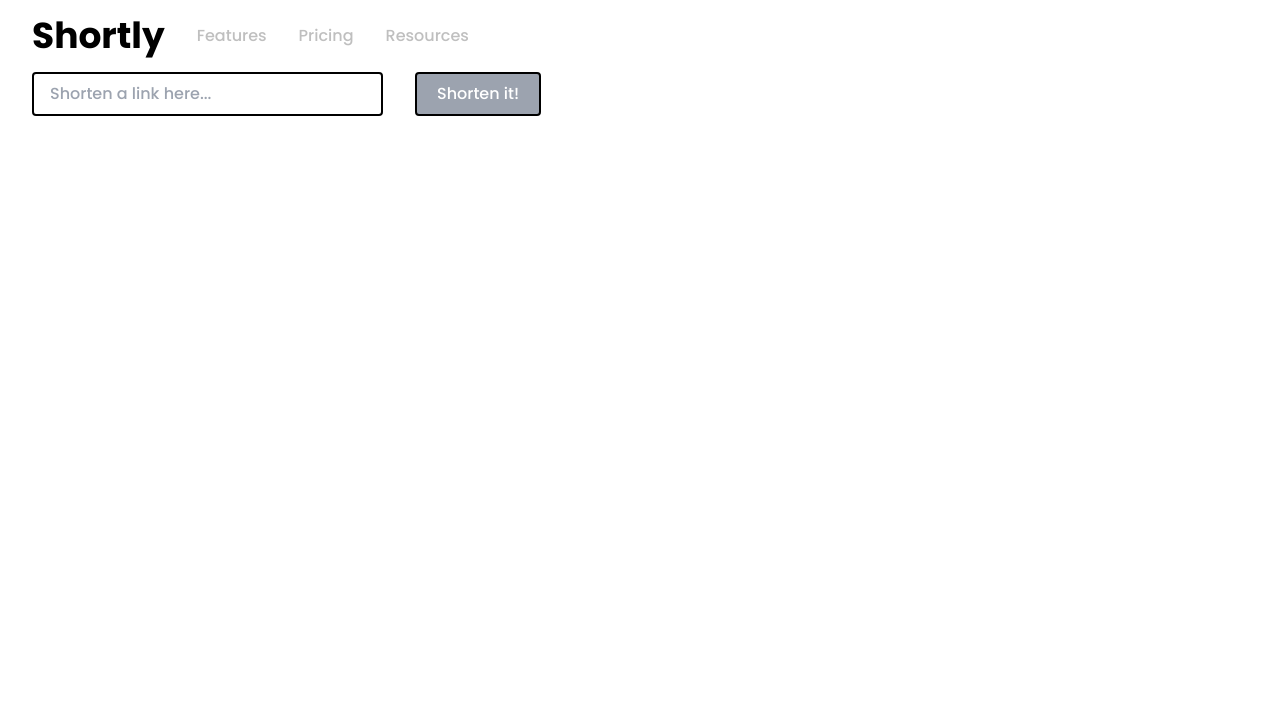
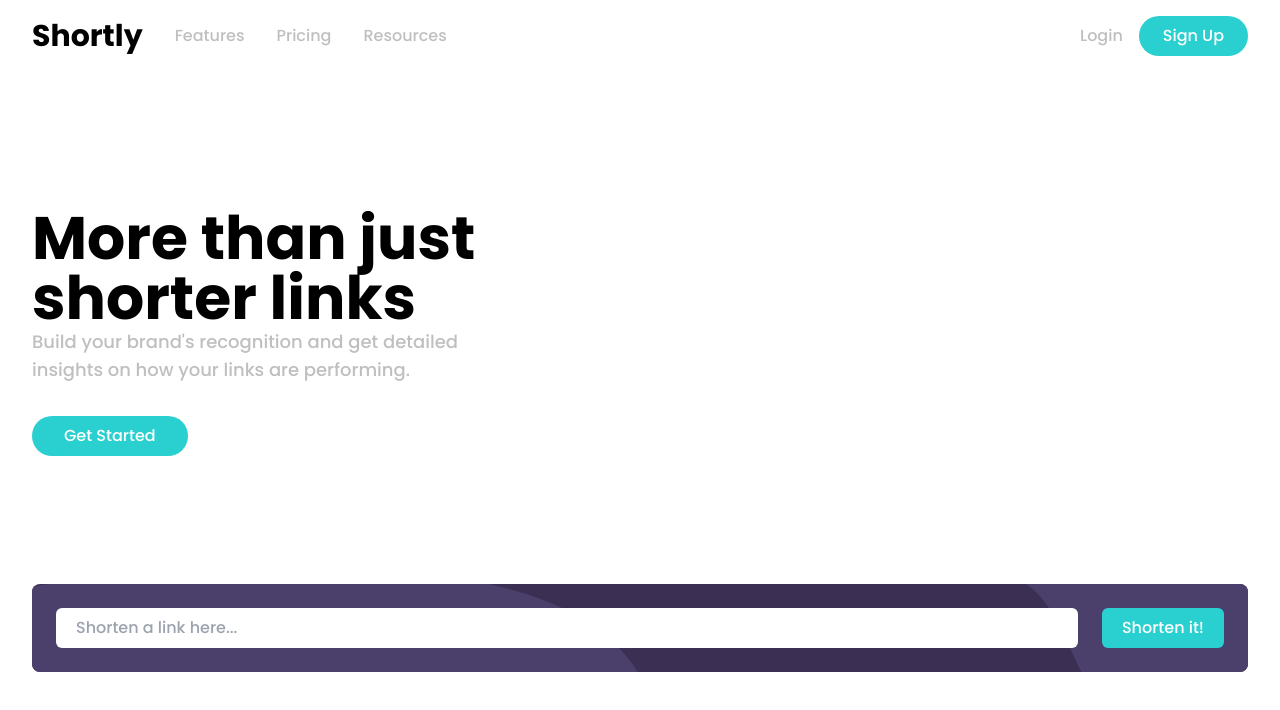
Before and after one commit to dnirns/fe-mentor-todo-app, a React (Create React App) app: page / in a window 1280 px wide. Shown: the top 710 px of the page. Built offline with nearby package versions, Linux system fonts and the light colour scheme.

Commit message:
nav and search responsive layout & design w/tailwind

```diff
--- a/src/App.js
+++ b/src/App.js
@@ -7,7 +7,9 @@ const App = () => {
   return (
     <>
       <Nav />
-      <Home />
+      <div className='container px-8 mx-auto'>
+        <Home />
+      </div>
     </>
   )
 }
--- a/src/components/Home.js
+++ b/src/components/Home.js
@@ -1,10 +1,25 @@
 import React from 'react'
 import Search from './Search'
-
+// import searchBgDesktop from '../assets/images/bg-shorten-desktop.svg'
 const Home = () => {
   return (
-    <div className='h-screen w-screen text-black text-4xl pt-10'>
+    <div className='text-black text-4xl container py-10'>
+      <div className='my-24'>
+        <p className='text-6xl font-bold'>
+          More than just <br />
+          shorter links
+        </p>
+        <p className='text-lg text-neutral-gray'>
+          Build your brand's recognition and get detailed <br />
+          insights on how your links are performing.
+        </p>
+
+        <button className='text-base bg-primary-cyan rounded-full px-8 py-2 text-white my-8 hover:opacity-90'>
+          Get Started
+        </button>
+      </div>
       <Search />
+      {/* <div className='bg-desktop-search-bg h-full w-full' /> */}
     </div>
   )
 }
--- a/src/components/Nav.js
+++ b/src/components/Nav.js
@@ -14,8 +14,8 @@ const Nav = ({ logo, link1, link2, link3, link4 }) => {
   }
 
   return (
-    <nav className='flex fixed w-full flex-wrap items-center p-4 '>
-      <p className='text-4xl font-bold px-4'>Shortly</p>
+    <nav className='container flex w-full flex-wrap items-center py-4 px-8 mx-auto'>
+      <p className='text-3xl font-bold pr-4'>Shortly</p>
 
       <div className='flex md:hidden'>
         <button id='hamburger' onClick={handleHamburger}>
@@ -39,7 +39,7 @@ const Nav = ({ logo, link1, link2, link3, link4 }) => {
         </a>
         <a
           href='/'
-          className='block md:inline-block hover:text-blue-500 px-4 py-2'
+          className='block md:inline-block hover:text-blue-200 px-4 py-2'
         >
           Pricing
         </a>
@@ -50,11 +50,19 @@ const Nav = ({ logo, link1, link2, link3, link4 }) => {
           Resources
         </a>
       </div>
-      <div className={`${toggle} md:flex-1 w-auto md:w-full md:text-right`}>
-        <a className='block md:inline-block px-4 py-2' href='/'>
+      <div
+        className={`${toggle} md:flex-1 md:flex md:w-full md:justify-end md:text-right`}
+      >
+        <a
+          className='block md:inline-block px-4 py-2 text-neutral-gray'
+          href='/'
+        >
           Login
         </a>
-        <a className='block md:inline-block px-4 py-2' href='/'>
+        <a
+          className='block md:inline-block bg-primary-cyan rounded-full py-2 px-6 text-white hover:opacity-90'
+          href='/'
+        >
           Sign Up
         </a>
       </div>
--- a/src/components/Search.js
+++ b/src/components/Search.js
@@ -9,6 +9,7 @@ const Search = () => {
 
   const shortenApi = async () => {
     setSearching(true)
+    setUrl('')
     try {
       const res = await shorten(url)
       setShortenedUrl(res.data.result.short_link)
@@ -19,22 +20,26 @@ const Search = () => {
   }
 
   return (
-    <div className='m-4'>
+    <div className='m-4 container mx-auto'>
+      <div className='bg-primary-dark-violet rounded-lg'>
+        <div className='flex flex-wrap flex-1 bg-desktop-search-bg bg-cover bg-no-repeat bg-center rounded-lg py-6'>
           <input
-        className='border-2 border-black rounded m-4 px-4 py-2 text-base'
+            className='rounded-md mx-6 flex-1 w-100 px-5 py-2 text-base'
             value={url}
             placeholder='Shorten a link here...'
             onChange={(e) => setUrl(e.target.value)}
           />
           <button
-        className='border-2 border-black rounded m-4 px-5 py-2 bg-gray-400 text-white text-base'
+            className='rounded-md sm:ml-0 sm:mr-6 ml-6 mr-6 mt-6 sm:mt-0 px-5 py-2 bg-primary-cyan text-white text-base hover:opacity-90 flex-1 sm:flex-none'
             onClick={shortenApi}
           >
             Shorten it!
           </button>
+        </div>
+      </div>
 
       {searching === true ? (
-        <Spinner />
+        <div className='loader' />
       ) : (
         <p className='text-2xl'>{shortenedUrl}</p>
       )}
--- a/src/index.css
+++ b/src/index.css
@@ -15,3 +15,21 @@ html {
     hsl(280, 87%, 65%)
   );
 }
+
+.loader {
+  border: 10px solid #f3f3f3;
+  border-radius: 50%;
+  border-top: 10px solid #3498db;
+  width: 60px;
+  height: 60px;
+  animation: spin 1.5s linear infinite;
+}
+
+@keyframes spin {
+  0% {
+    transform: rotate(0deg);
+  }
+  100% {
+    transform: rotate(360deg);
+  }
+}
--- a/tailwind.config.js
+++ b/tailwind.config.js
@@ -12,6 +12,9 @@ module.exports = {
         'neutral-v-dark-blue': 'hsl(255, 11%, 22%)',
         'neutral-v-dark-violet': 'hsl(260, 8%, 14%)',
       },
+      backgroundImage: (theme) => ({
+        'desktop-search-bg': 'url("/src/assets/images/bg-shorten-desktop.svg")',
+      }),
     },
   },
   variants: {
```
Also changed, not shown: 1 other file (tests, documents, lock files or other folders). Lines whose indentation alone changed are shown as unchanged.
